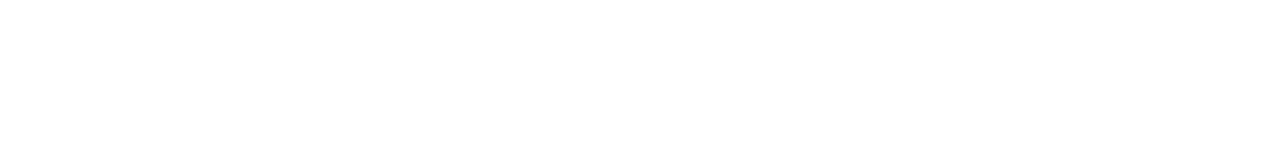
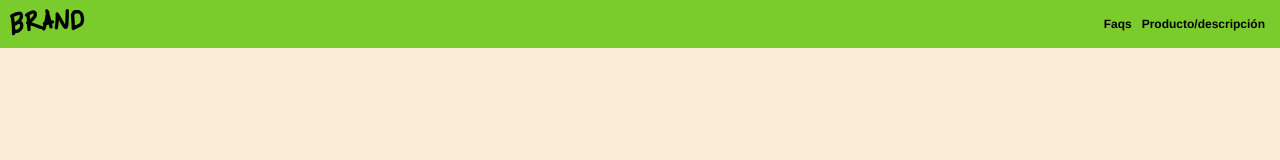
Before and after one commit to ramiroguzmanc/HTML-Y-CSS, a plain HTML site: page index.html in a window 1280 px wide. Drawn offline with Linux system fonts and the light colour scheme.

Commit message:
Nav bar en su versión inicial con css

```diff
--- a/css/estilos.css
+++ b/css/estilos.css
@@ -0,0 +1,34 @@
+html,body{
+    background-color: antiquewhite;
+    font-size: 12px;
+    font-family: Helvetica;
+    padding: 0;
+    margin: 0;
+}
+
+nav{
+    display: flex;
+    justify-content: space-between;
+    align-items: center;
+    padding: 5px 10px;
+    background-color: #7ACC2D;
+}
+
+nav ul{
+    display: flex;
+}
+
+nav li a{
+    margin: 5px;
+    color: black;
+    text-decoration: none;
+    font-weight: bold;
+
+}
+nav li{
+    list-style: none;
+}
+
+nav li a:hover{
+    color: white;
+}
--- a/index.html
+++ b/index.html
@@ -1,14 +1,28 @@
 <!DOCTYPE html>
 <html lang="es">
+
 <head>
     <meta charset="UTF-8">
     <meta name="viewport" content="width=device-width, initial-scale=1.0">
     <meta http-equiv="X-UA-Compatible" content="ie=edge">
     <link rel="stylesheet" href="css/estilos.css">
-    <title>Document</title>
+    <title>Brand Store</title>
 </head>
+
 <body>
-  <script src="scripts/script.js">
+    <script src="scripts/script.js">
     </script>
+    <nav>
+        <div>
+            <img src="images/logo.png" alt="LOGO">
+        </div>
+        <div>
+            <ul>
+                <li><a href="#">Faqs</a></li>
+                <li><a href="#">Producto/descripción</a></li>
+            </ul>
+        </div>
+    </nav>
 </body>
+
 </html>
```
Also changed, not shown: images/logo.png (added), 1 other file.
